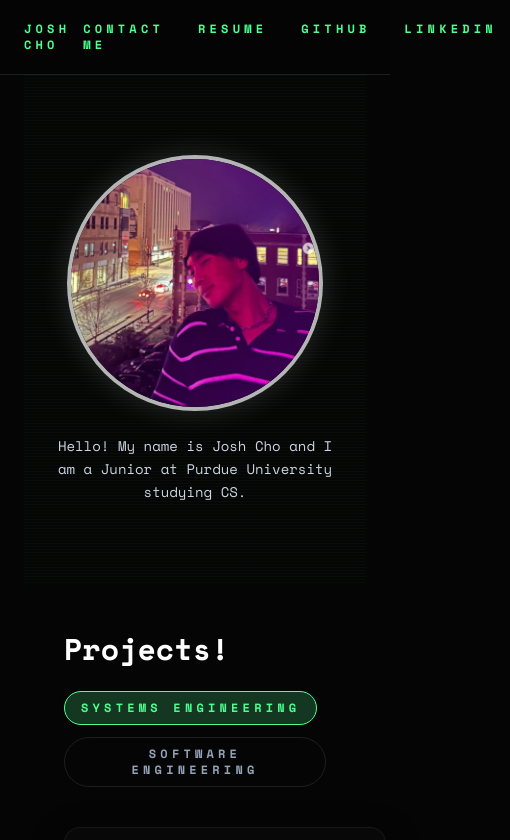
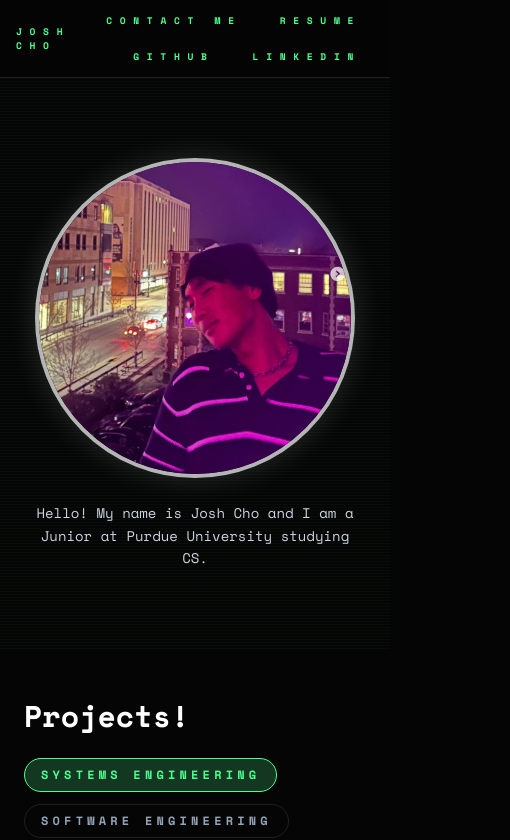
Before and after one commit to JahShoeAh/josh-cho-website, a Next.js app: page / in a window 390 px wide. Shown: the top 840 px of the page, 510 px wide, since content can reach past the window. Built offline with nearby package versions, Linux system fonts and the light colour scheme.

Commit message:
final phone commit

```diff
--- a/components/Hero.js
+++ b/components/Hero.js
@@ -19,11 +19,11 @@ export default function Hero() {
       </div>
       <div className="pointer-events-none absolute inset-0 hidden items-end justify-end pb-10 pr-2 opacity-60 mix-blend-screen sm:flex sm:pb-16 sm:pr-8 sm:opacity-80">
         <div className="flex w-[260px] max-w-full justify-end overflow-visible sm:w-[420px]">
-          <AsciiDonut className="scale-[0.8] sm:scale-[1]" />
+          <AsciiDonut className="scale-[1] sm:scale-[1]" />
         </div>
       </div>
-      <div className="relative z-10 mx-auto flex w-full max-w-xl flex-col items-center gap-6 px-4 text-center sm:max-w-2xl sm:gap-8">
-        <div className="relative flex h-64 w-64 items-center justify-center overflow-hidden rounded-full border-4 border-white/70 shadow-[0_0_30px_rgba(255,255,255,0.15)] sm:h-80 sm:w-80">
+      <div className="relative z-15 mx-auto flex w-full flex-col items-center gap-6 px-4 text-center sm:max-w-10xl sm:gap-8">
+        <div className="relative flex h-80 w-80 items-center justify-center overflow-hidden rounded-full border-4 border-white/70 shadow-[0_0_30px_rgba(255,255,255,0.15)] sm:h-80 sm:w-80">
           <Image
             src="/profile.jpg"
             alt="Josh Cho"
--- a/components/Navbar.js
+++ b/components/Navbar.js
@@ -10,11 +10,12 @@ const links = [
 export default function Navbar() {
   return (
     <header className="sticky top-0 z-50 border-b border-terminal-border bg-terminal-base/95 backdrop-blur-sm">
-      <nav className="flex w-full items-center justify-between px-6 py-4 text-xs font-semibold uppercase tracking-[0.35em] text-slate-200 sm:px-10 lg:px-16">
+      <nav className="flex w-full items-center justify-between px-4 py-2 text-[0.6rem] font-semibold uppercase tracking-[0.8em] text-slate-200 sm:px-10 sm:py-4 sm:text-xs sm:tracking-[0.35em] lg:px-16">
         <Link href="/" className="text-terminal-accent">
           JOSH CHO
         </Link>
-        <div className="flex gap-2 sm:gap-3">
+        <div className="flex flex-wrap justify-end gap-3 pl-2
+         sm:gap-3 sm:pl-0">
           {links.map((link) =>
             link.external ? (
               <a
--- a/components/ResumeSection.js
+++ b/components/ResumeSection.js
@@ -40,7 +40,7 @@ export default function ResumeSection({ data }) {
         isVisible ? "translate-y-0 opacity-100" : "translate-y-10 opacity-0"
       }`}
     >
-      <div className="mx-auto flex w-full max-w-5xl flex-col gap-10 px-4 sm:px-0">
+      <div className="mx-auto flex w-full flex-col gap-10 px-4 sm:max-w-5xl sm:px-0">
         <div className="space-y-6">
           <div className="space-y-2">
             <p className="text-xs font-semibold uppercase tracking-[0.4em] text-terminal-accent">
--- a/pages/index.js
+++ b/pages/index.js
@@ -107,16 +107,18 @@ export default function Home() {
         <title>Josh Cho • Systems & Software Engineer</title>
         <meta
           name="description"
-          content="Personal site for Josh Cho — systems-minded software engineer building resilient, human-friendly tools."
+          content="Josh Cho"
         />
         <link rel="icon" href="/favicon.ico" />
       </Head>
       <div className="relative min-h-screen bg-terminal-base">
         <Navbar />
         <main className="relative">
-          <div className="mx-auto w-full max-w-6xl px-6 sm:px-6">
-            <Hero />
-            <ResumeSection data={resumeData} />
+          <Hero />
+          <div className="-mx-4 sm:-mx-0">
+            <div className="w-full">
+              <ResumeSection data={resumeData} />
+            </div>
           </div>
         </main>
       </div>
```
Also changed, not shown: 1 other file (tests, documents, lock files or other folders).
